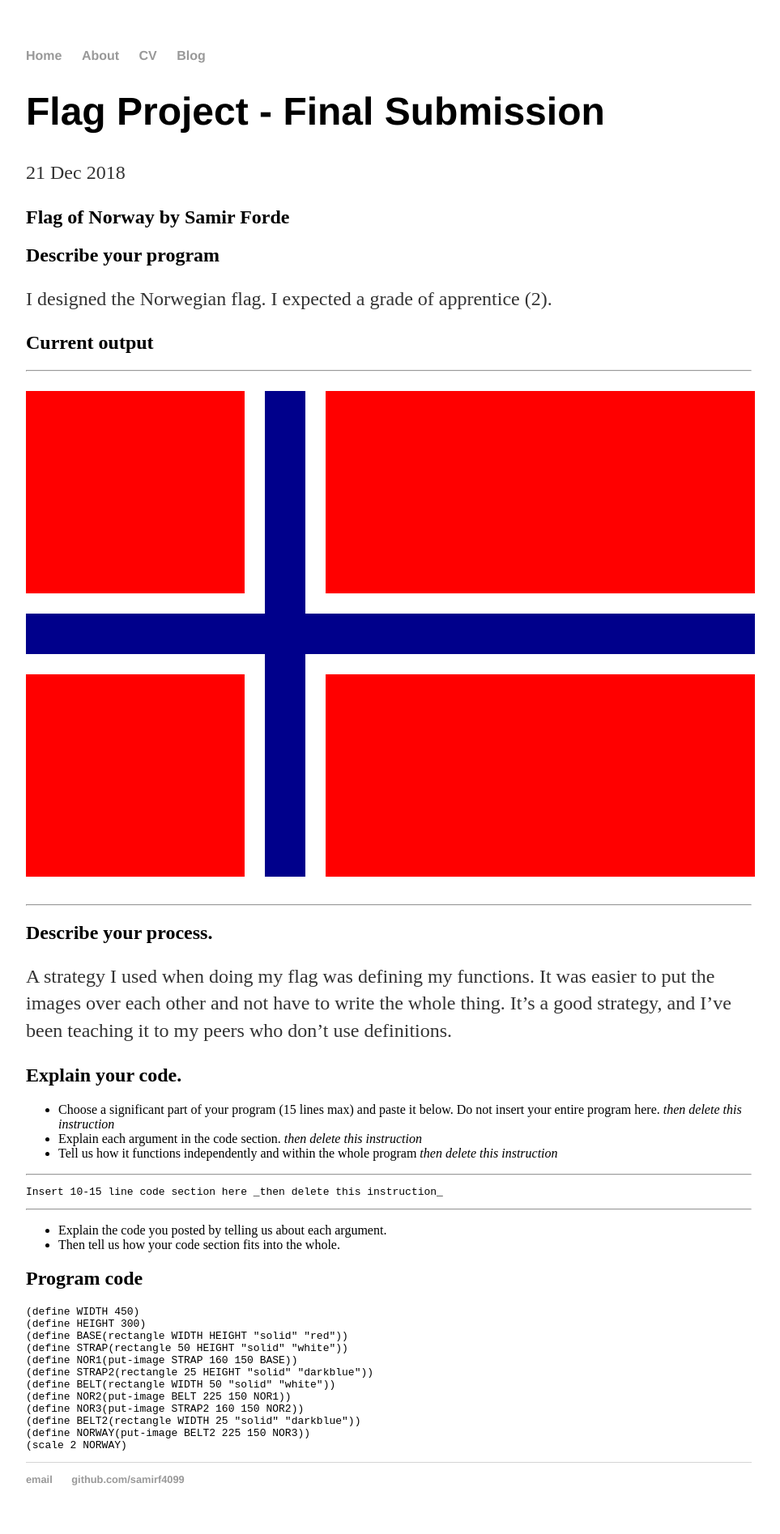
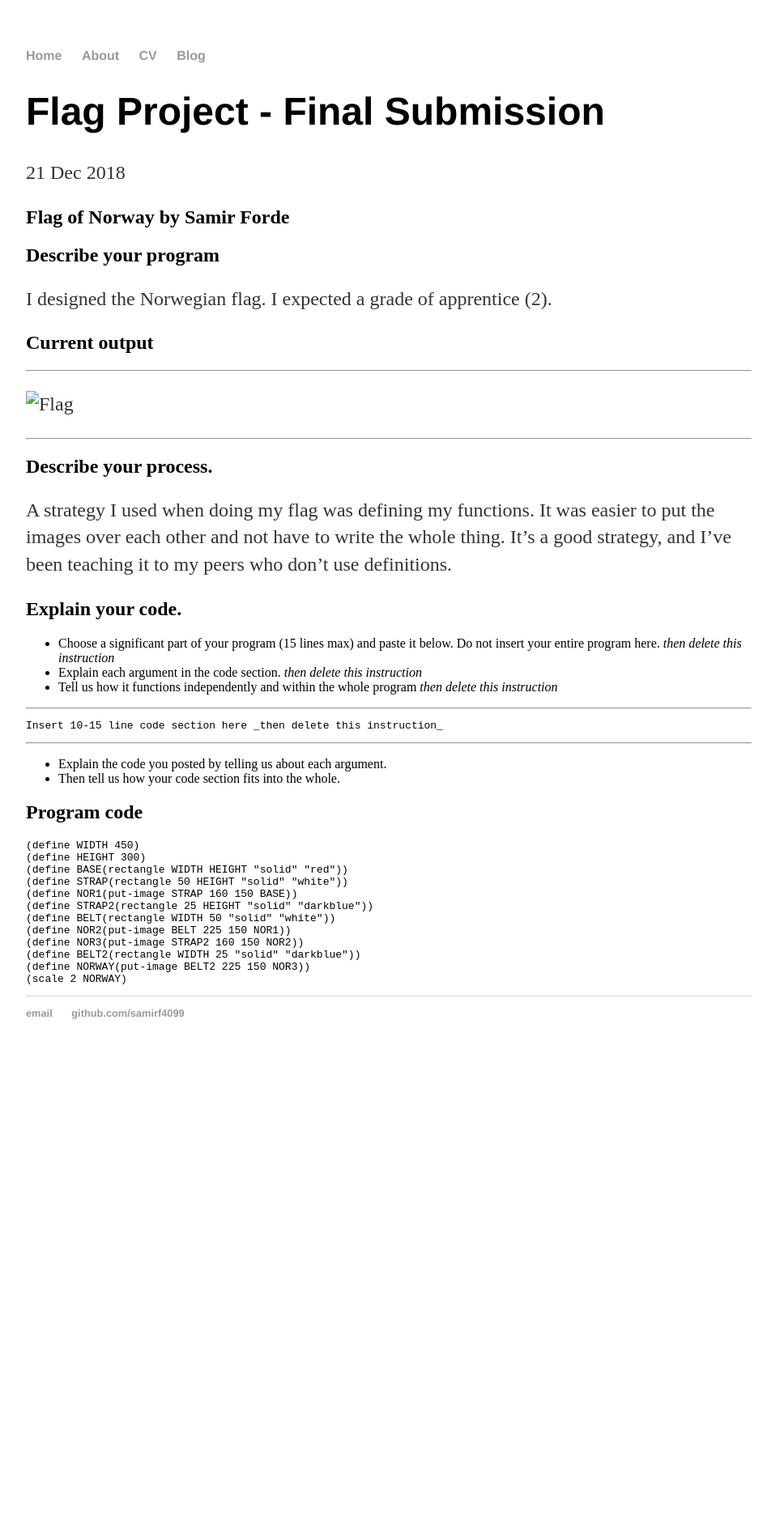
Before and after one commit to samirf4099/saimrf4099, a Jekyll site: the page built from _posts/2018-12-21-weekly-reflection-14.md, in a window 1280 px wide. Shown: the whole page at 81% size, without its empty margins (160-1123 px from the left). Built offline with Jekyll 4.4.1, drawn with Linux system fonts in a browser that asks for light colours; after the commit the page ends 1319 px from its top, so only the background shows below that.

Commit message:
Update 2018-12-21-weekly-reflection-14.md

```diff
--- a/_posts/2018-12-21-weekly-reflection-14.md
+++ b/_posts/2018-12-21-weekly-reflection-14.md
@@ -15,7 +15,7 @@ I designed the Norwegian flag. I expected a grade of apprentice (2).
 ## Current output
 
 * * *
-![Flag](/images/final-flag.png)
+![Flag](Images/final-flag.png)
 * * *
 
 ## Describe your process.
```
